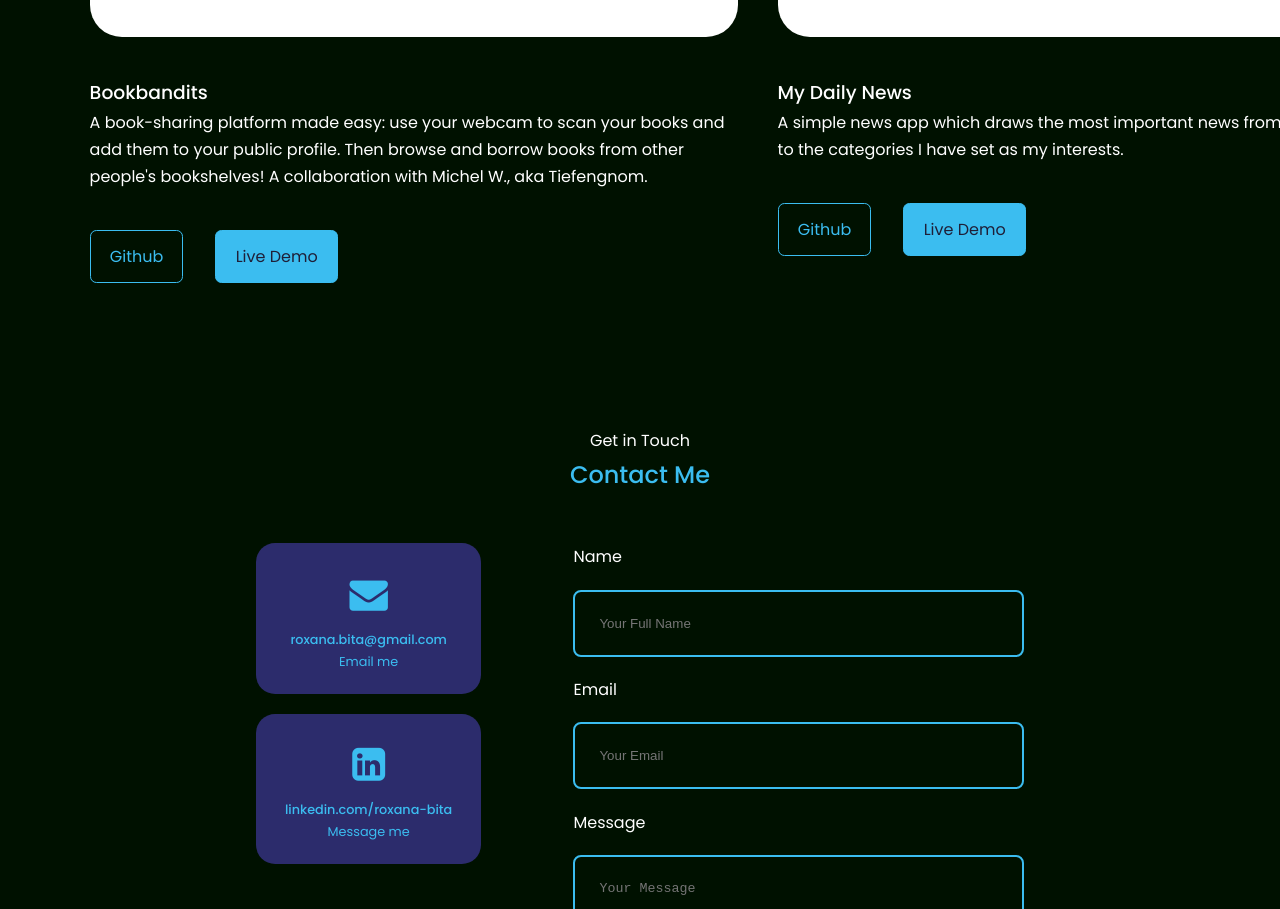
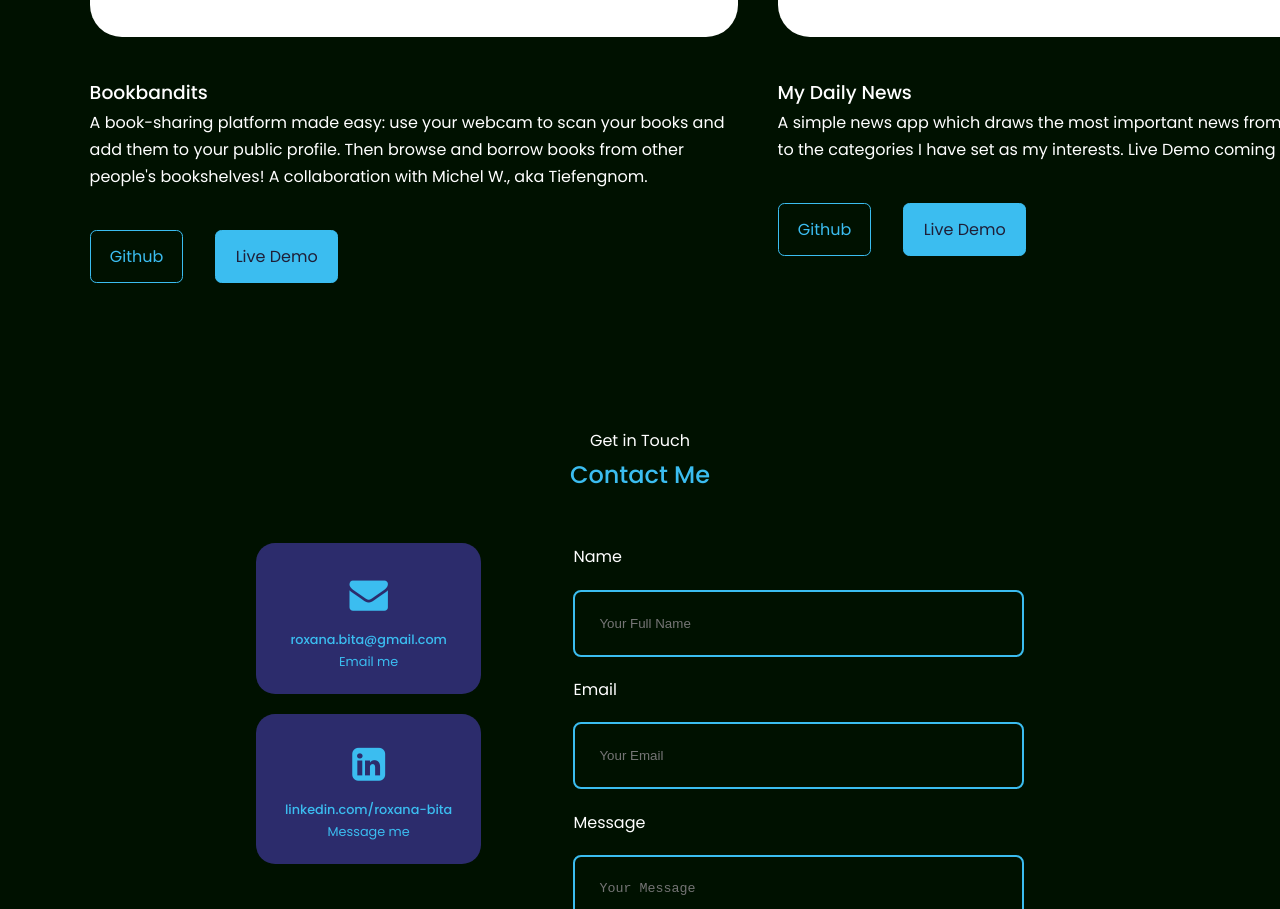
Before and after one commit to roxibi/Portfolio, a React (Create React App) app: page / in a window 1280 px wide. Shown: the part 2914-3823 px from the top of the page. Built offline with nearby package versions, Linux system fonts and the light colour scheme.

Commit message:
coming soon

```diff
--- a/src/components/porfolio/Portfolio.jsx
+++ b/src/components/porfolio/Portfolio.jsx
@@ -19,7 +19,7 @@ const Portfolio = () => {
             image: News,
             title: "My Daily News",
             description:
-                "A simple news app which draws the most important news from an API according to the categories I have set as my interests.",
+                "A simple news app which draws the most important news from an API according to the categories I have set as my interests. Live Demo coming soon!",
             github: "https://github.com/roxibi/my-daily-news.github.io",
             demo: "coming soon",
         },
```
